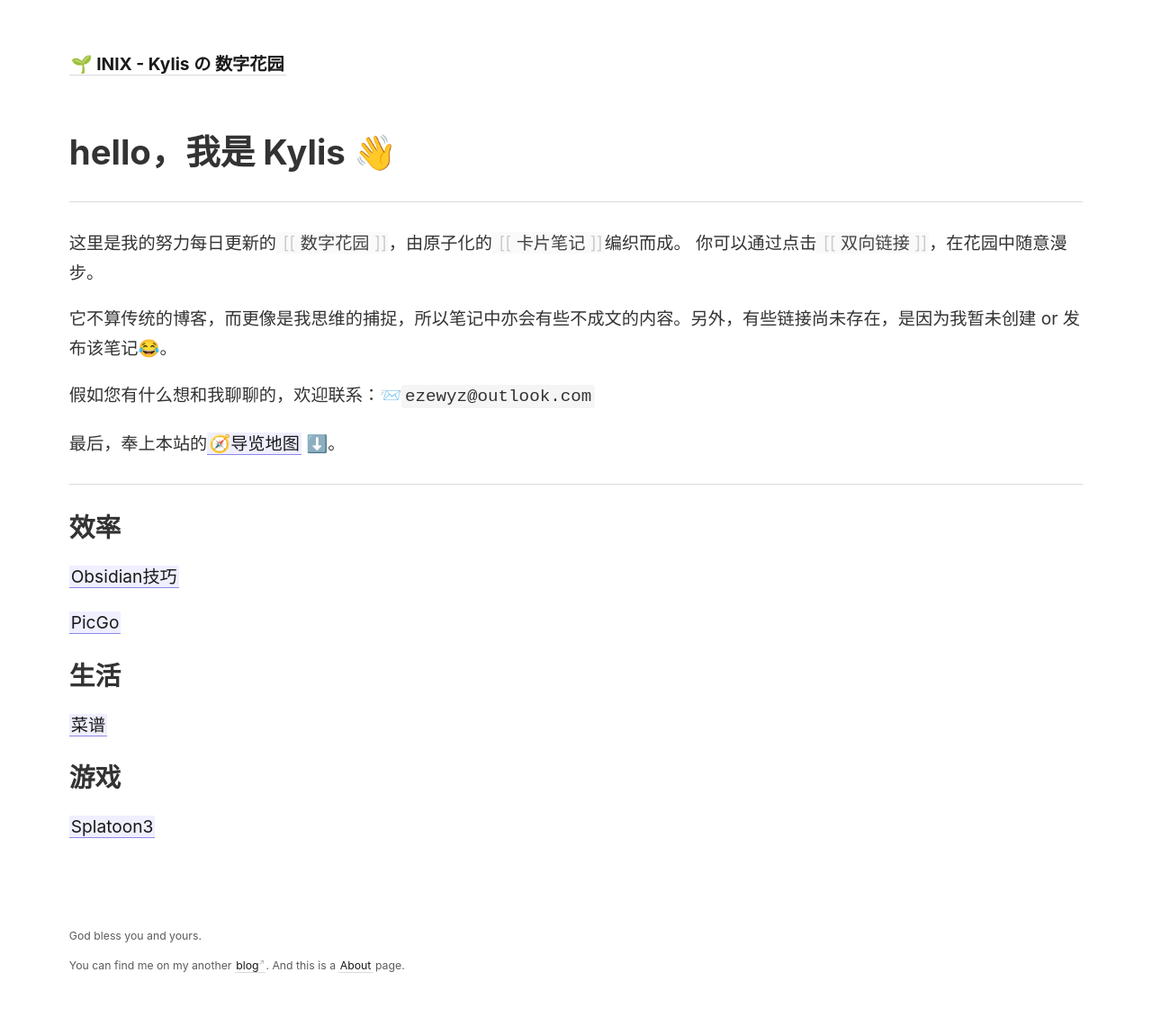
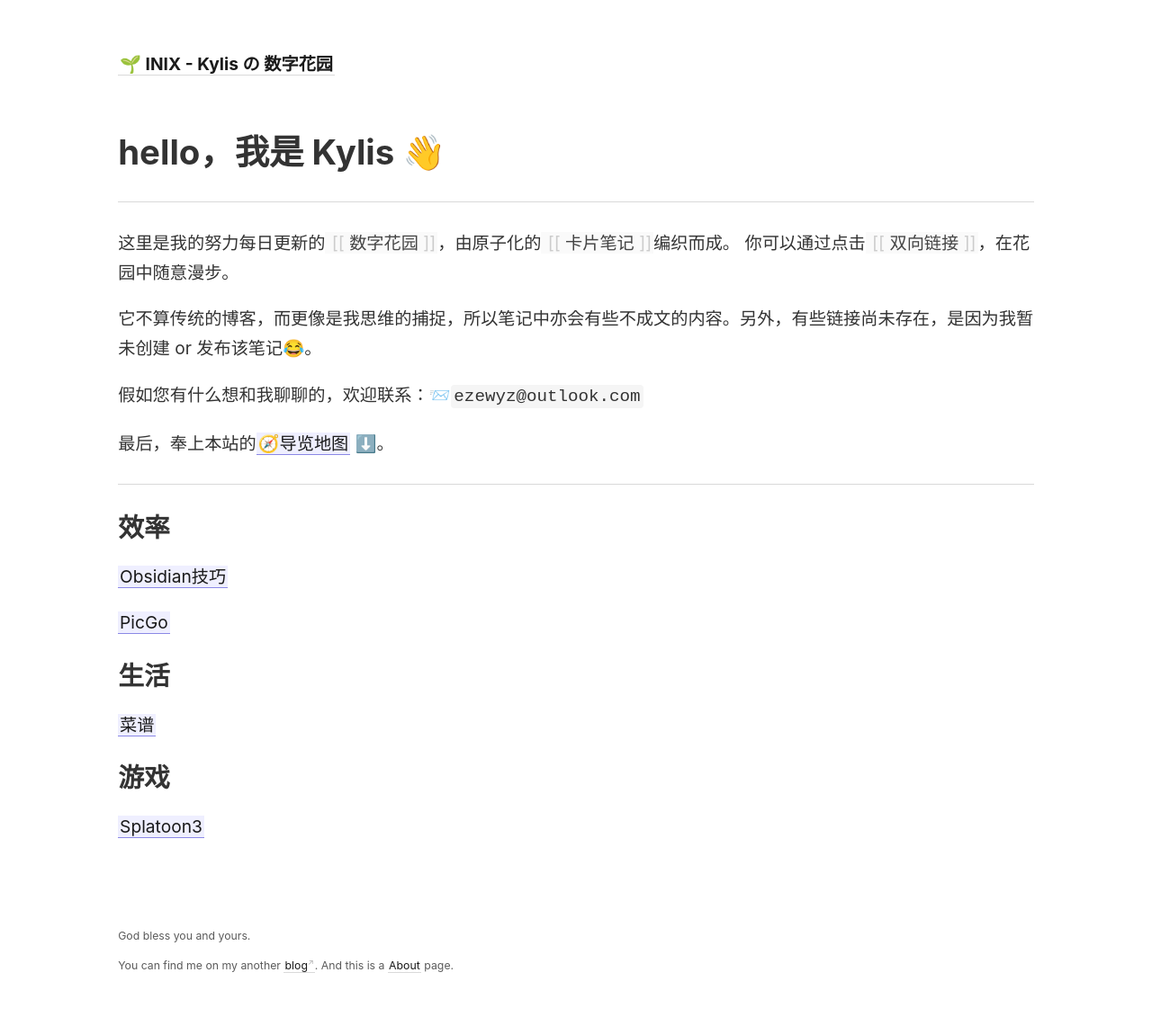
Before and after one commit to kylisss/dg, a Jekyll site: the page built from _pages/index.md, in a window 1280 px wide. Shown: the whole page at 90% size. Built offline with Jekyll 4.4.1, drawn with Linux system fonts in a browser that asks for light colours.

Commit message:
Update _style.scss

```diff
--- a/_sass/_style.scss
+++ b/_sass/_style.scss
@@ -16,7 +16,7 @@ body {
   overflow-x: hidden;
   color: $color-text;
   font-size: 1rem;
-  max-width: 63em;
+  max-width: 53em;
 
   @media (min-width: 820px) {
     font-size: 1.2rem;
```
